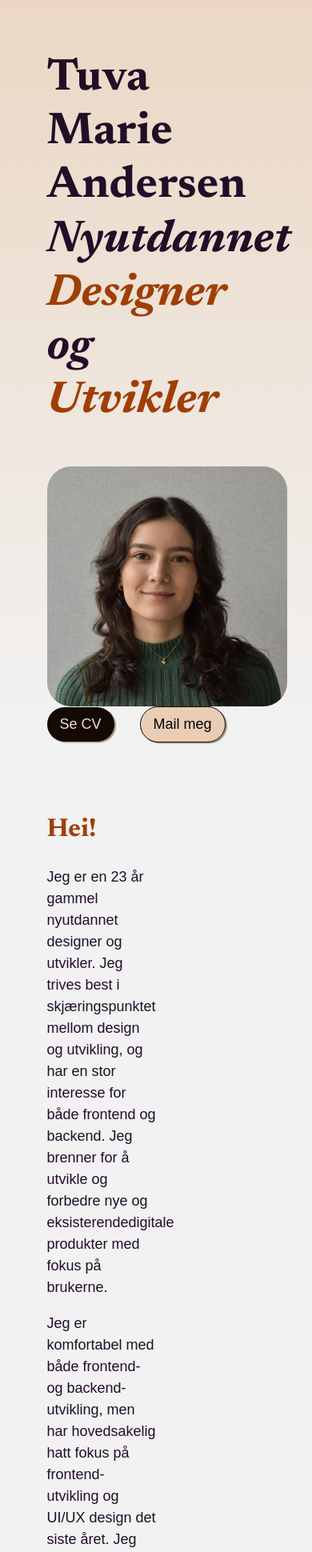
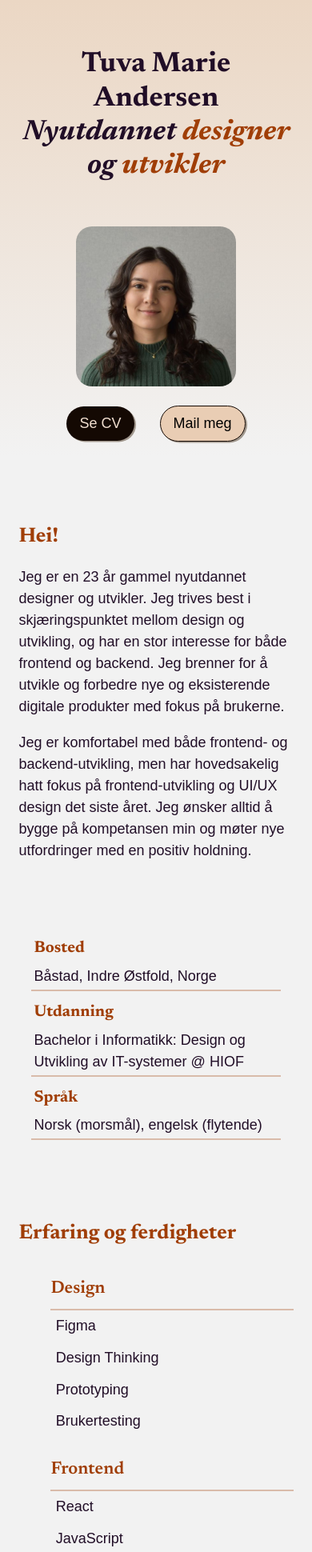
Before and after one commit to Tuva03/portfolio, a React (Vite) app in the folder my-app/: page / in a window 390 px wide. Shown: the top 1940 px of the page at 80% size. Built offline with nearby package versions, Linux system fonts and the light colour scheme.

Commit message:
justert styling for mobil og nettbrett

```diff
--- a/my-app/src/index.css
+++ b/my-app/src/index.css
@@ -354,3 +354,82 @@ footer p {
   font-size: 18px;
 }
 */
+
+@media (max-width: 1072px) {
+  h1 {
+    font-size: 2.2em;
+  }
+
+  h2 {
+    font-size: 1.6em;
+  }
+
+  a {
+    padding: 1rem 0rem 1rem 0rem;
+  }
+
+  #header_text_container {
+    flex-direction: column;
+    align-items: center;
+    padding: 8% 6% 5% 6%;
+    text-align: center;
+    gap: 1.5rem;
+  }
+
+  #header_text {
+    max-width: 100%;
+    align-items: center;
+  }
+
+  #profile_picture {
+    width: 200px;
+  }
+
+  #header_subtext {
+    justify-content: center;
+    width: 100%;
+  }
+
+  main {
+    padding: 0 6%;
+  }
+
+  #about_me {
+    flex-direction: column;
+    gap: 2rem;
+  }
+
+  #about_me_text {
+    max-width: 100%;
+  }
+
+  #about_me_info {
+    max-width: 100%;
+  }
+
+  #experience_container {
+    max-height: none;
+    overflow: visible;
+  }
+
+  #experience_list {
+    flex-wrap: wrap;
+    gap: 0.5rem;
+    padding: 0;
+  }
+
+  #design_skills,
+  #frontend_skills,
+  #backend_skills {
+    width: 100%;
+  }
+
+  #skills_header {
+    padding: 1rem 0 0.5rem 0;
+  }
+
+  .project {
+    max-width: 400px;
+    max-height: none;
+  }
+}
--- a/my-app/src/pages/Home.jsx
+++ b/my-app/src/pages/Home.jsx
@@ -12,8 +12,8 @@ export default function Home() {
                 Tuva Marie Andersen
                 <br />
                 <em>
-                  Nyutdannet <span style={{ color: "#a03e06" }}>Designer</span>{" "}
-                  og <span style={{ color: "#a03e06" }}>Utvikler</span>
+                  Nyutdannet <span style={{ color: "#a03e06" }}>designer</span>{" "}
+                  og <span style={{ color: "#a03e06" }}>utvikler</span>
                 </em>
               </h1>
             </section>
@@ -50,7 +50,7 @@ export default function Home() {
                 Jeg er en 23 år gammel nyutdannet designer og utvikler. Jeg
                 trives best i skjæringspunktet mellom design og utvikling, og
                 har en stor interesse for både frontend og backend. Jeg brenner
-                for å utvikle og forbedre nye og eksisterendedigitale produkter
+                for å utvikle og forbedre nye og eksisterende digitale produkter
                 med fokus på brukerne.
               </p>
               <p>
@@ -70,7 +70,7 @@ export default function Home() {
                   HIOF
                 </li>
                 <li id="title">Språk</li>
-                <li id="info">Norsk (morsmål), Engelsk (flytende)</li>
+                <li id="info">Norsk (morsmål), engelsk (flytende)</li>
               </ul>
             </section>
           </div>
```
